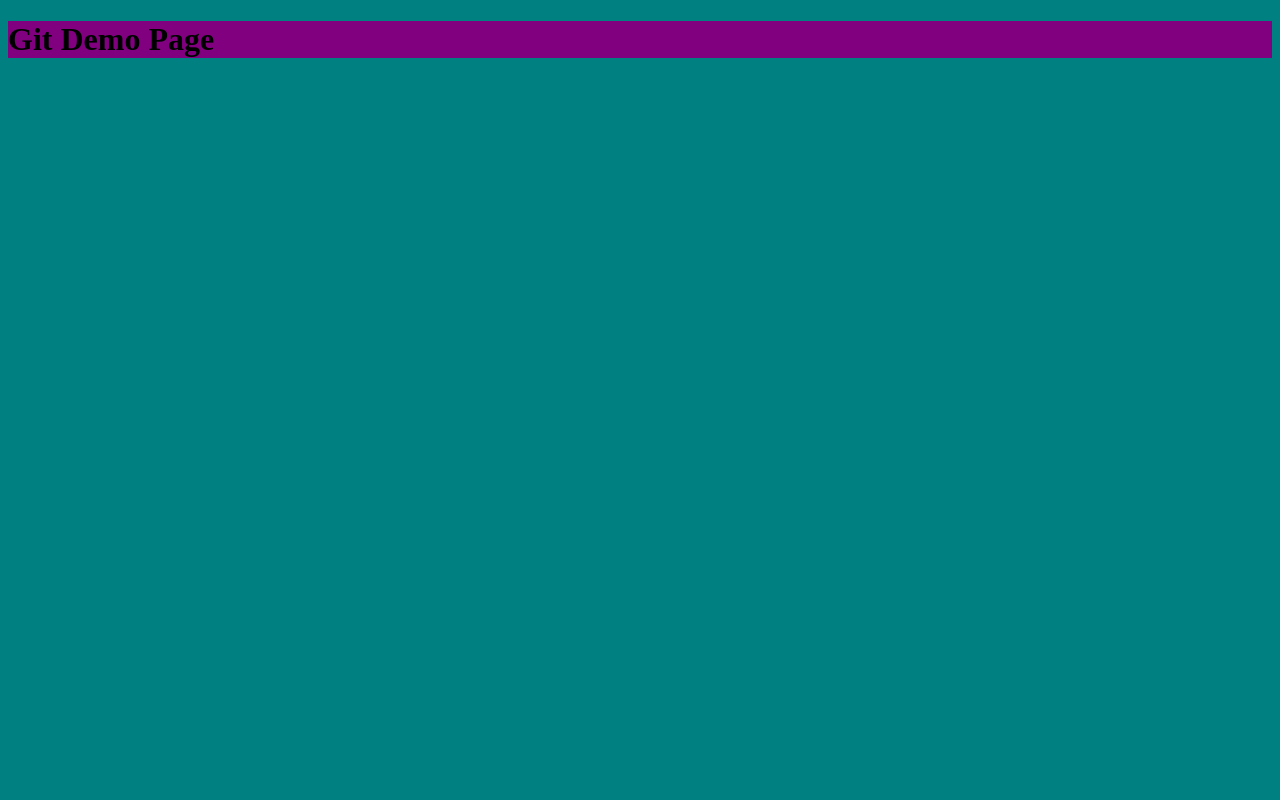
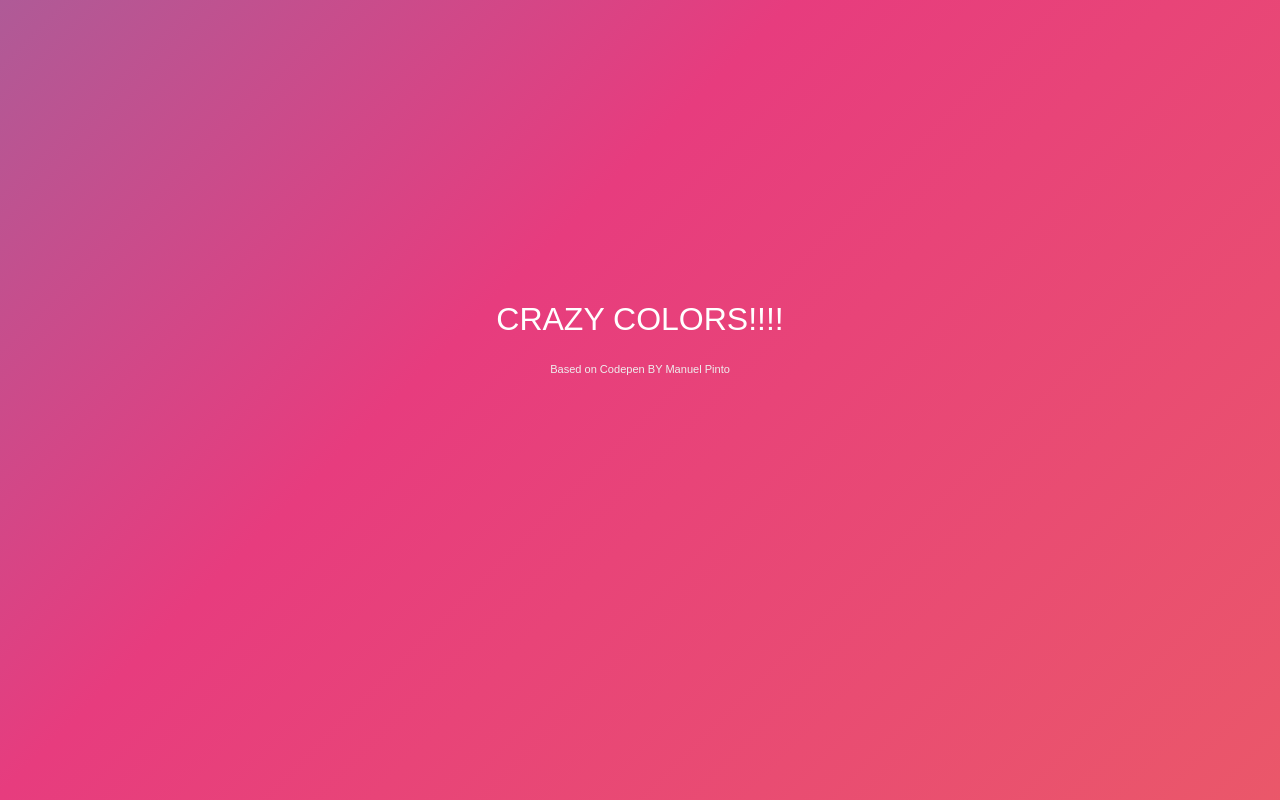
Before and after one commit to Dalai9009/Git-hub-Practicing, a plain HTML site: page index.html in a window 1280 px wide. Drawn offline with Linux system fonts and the light colour scheme.

Commit message:
added animated bg

```diff
--- a/index.html
+++ b/index.html
@@ -8,7 +8,11 @@
         <link rel="stylesheet" href="styles.css">
     </head>
     <body>
-        <h1>Git Demo Page</h1>
+        <div class="container">
+            <h1>CRAZY COLORS!!!!</h1>
+            <h5><small>Based on Codepen BY Manuel Pinto</small> <a href="https://manuelpinto.in" target="_blank"> </a></h5>
+            </div>
+
 
         <script src="app.js"></script>
     </body>
--- a/styles.css
+++ b/styles.css
@@ -1,7 +1,47 @@
 body {
-    background-color: teal;
+    margin: 0;
+    width: 100%;
+    height: 100vh;
+    font-family:Exo, sans-serif;
+    color: #fff;
+    background: linear-gradient(-45deg, #ee7752, #e73c7e, #23a6d5, teal);
+    background-size: 400% 400%;
+    animation: gradientBG 15s ease infinite;
+}
+
+@keyframes gradientBG {
+    0% {
+        background-position: 0% 50%;
+    }
+    50% {
+        background-position: 100% 50%;
+    }
+    100% {
+        background-position: 0% 50%;
+    }
+}
+
+.container {
+    width: 100%;
+    position: absolute;
+    top: 35%;
+    text-align: center;
 }
 
 h1 {
-    background-color: purple;
+    font-weight: 300;
 }
+h3 {
+    color: #eee;
+    font-weight: 100;
+}
+h5 {
+    color: #eee;
+    font-weight: 300;
+}
+
+a,
+a:hover {
+    text-decoration: none;
+    color: #ddd;
+}
```
